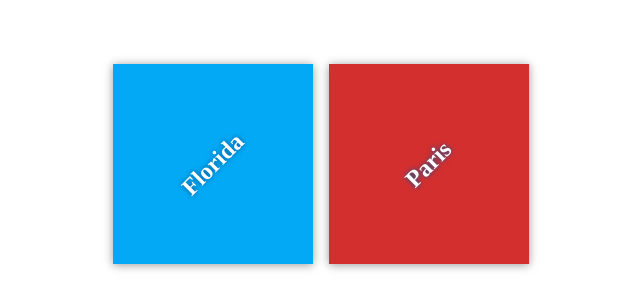
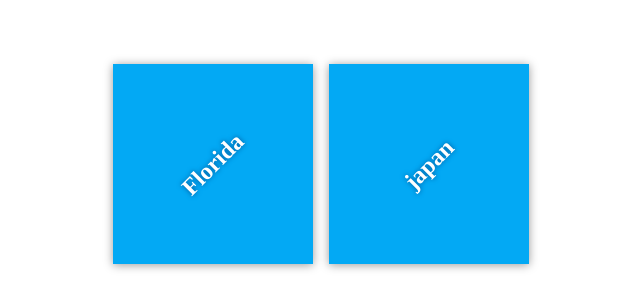
Before and after one commit to Sara-mahdi/my-travel-plans, a plain HTML site: page index.html in a window 1280 px wide. Shown: the part 236-544 px from the top of the page, without its empty margins (319-959 px from the left). Drawn offline with Linux system fonts and the light colour scheme.

Commit message:
Add starting destinations

```diff
--- a/index.html
+++ b/index.html
@@ -14,8 +14,8 @@
 <h2>Florida</h2>
 </div>
 
-<div class="destination" id="paris">
-<h2>Paris</h2>
+<div class="destination" id="japan">
+<h2>japan</h2>
 </div>
 </div>
 </div>
```
